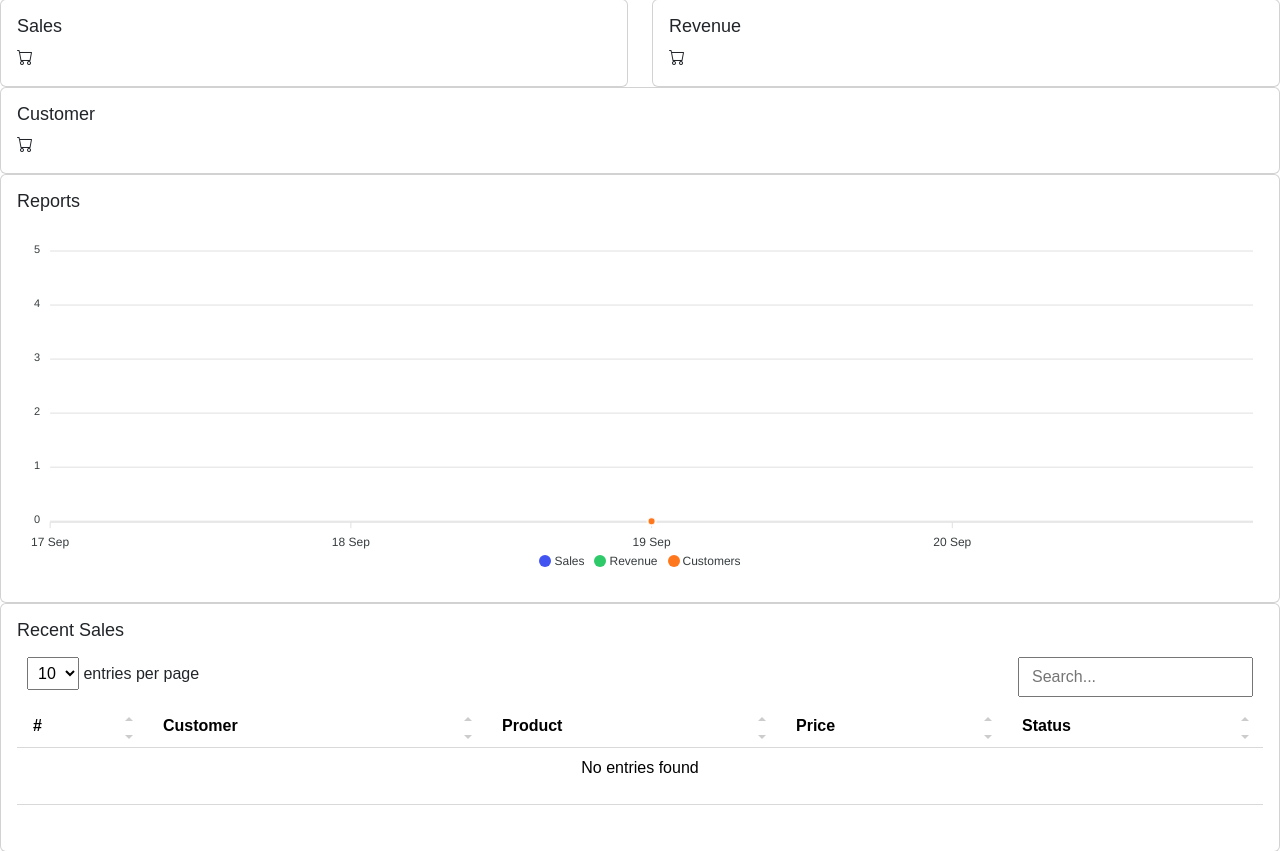
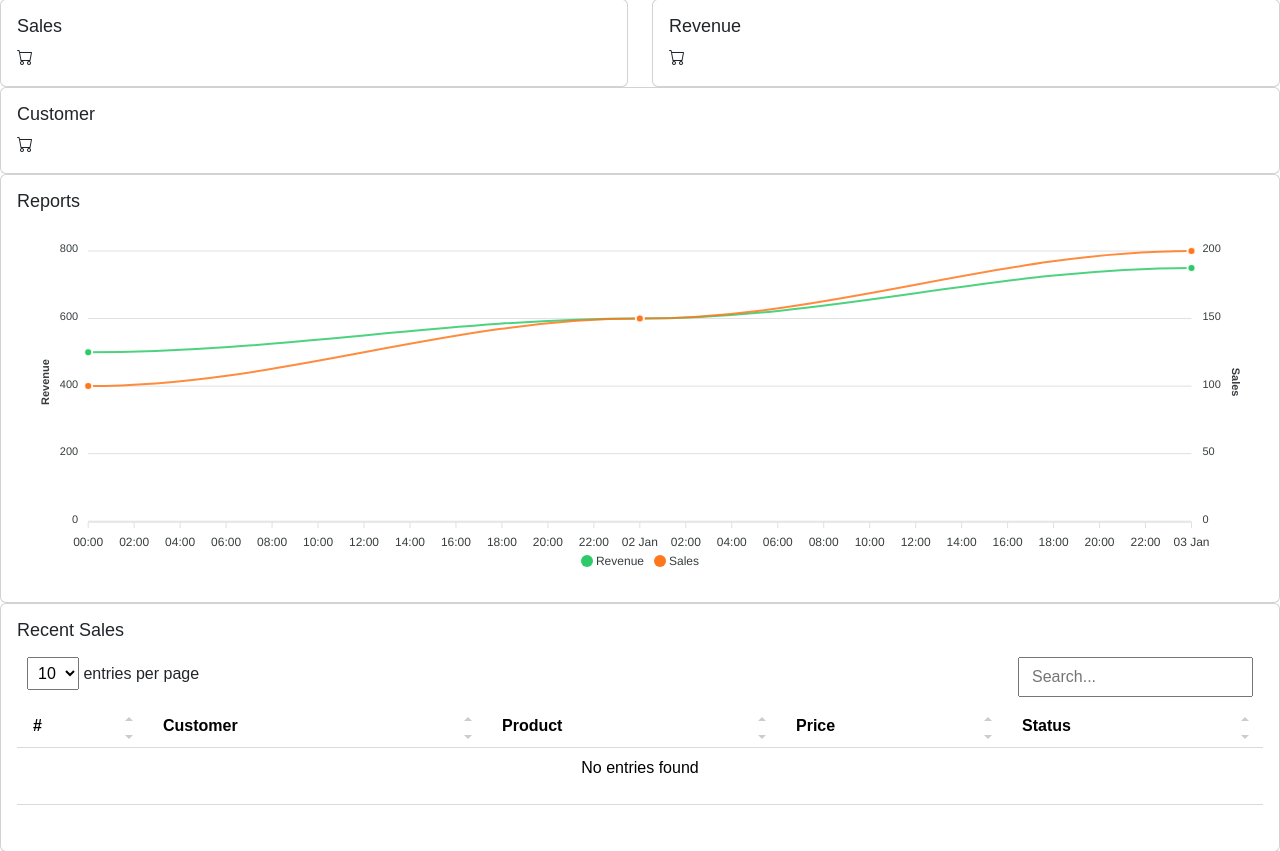
Before and after one commit to TanZhenKwang/Final-Year-Project-Development, a PHP site: page /Final/admin/index.php in a window 1280 px wide. Shown: the part 294-1145 px from the top of the page. Run offline with PHP 8.4, Linux system fonts and the light colour scheme; data that the repository does not hold is empty; some libraries are stand-ins or nearby versions.

Commit message:
Change graph

```diff
--- a/admin/index.php
+++ b/admin/index.php
@@ -215,21 +215,30 @@
               <!-- Line Chart -->
               <div id="reportsChart"></div>
               <script>
-                document.addEventListener("DOMContentLoaded", () => {
+                  // Sample data (replace with your actual data)
+                  var chartData = [
+                      { x: '2023-01-01', y: 500, z: 100 },
+                      { x: '2023-01-02', y: 600, z: 150 },
+                      { x: '2023-01-03', y: 750, z: 200 },
+                      // Add more data points
+                  ];
+
+                  document.addEventListener("DOMContentLoaded", function () {
                       new ApexCharts(document.querySelector("#reportsChart"), {
                           series: [{
+                              name: 'Revenue',
+                              data: chartData.map(function (item) {
+                                  return { x: new Date(item.x), y: item.y };
+                              })
+                          }, {
                               name: 'Sales',
-                      data: [<?php echo $totalQuantitySales; ?>],
-                  }, {
-                    name: 'Revenue',
-                    data: [<?php echo $totalRevenue; ?>],
-                                }, {
-                  name: 'Customers',
-                  data: [<?php echo $totalCustomers; ?>],
+                              data: chartData.map(function (item) {
+                                  return { x: new Date(item.x), y: item.z };
+                              })
                           }],
                           chart: {
                               height: 350,
-                  type: 'area',
+                              type: 'line',
                               toolbar: {
                                   show: false
                               },
@@ -237,16 +246,23 @@
                           markers: {
                               size: 4
                           },
-                  colors: ['#4154f1', '#2eca6a', '#ff771d'],
-                  fill: {
-                  type: "gradient",
-                  gradient: {
-                    shadeIntensity: 1,
-                    opacityFrom: 0.3,
-                    opacityTo: 0.4,
-                    stops: [0, 90, 100]
-                  }
+                          colors: ['#2eca6a', '#ff771d'],
+                          xaxis: {
+                              type: 'datetime',
                           },
+                          yaxis: [
+                              {
+                                  title: {
+                                      text: 'Revenue',
+                                  },
+                              },
+                              {
+                                  opposite: true,
+                                  title: {
+                                      text: 'Sales',
+                                  },
+                              },
+                          ],
                           dataLabels: {
                               enabled: false
                           },
@@ -254,13 +270,9 @@
                               curve: 'smooth',
                               width: 2
                           },
-                  xaxis: {
-                  type: 'datetime',
-                  categories: ["2018-09-19T00:00:00.000Z"],
-                },
                           tooltip: {
                               x: {
-                    format: 'dd/MM/yy HH:mm'
+                                  format: 'yyyy-MM-dd' // Update to match your date format
                               },
                           }
                       }).render();
```
Lines whose indentation alone changed are shown as unchanged.
